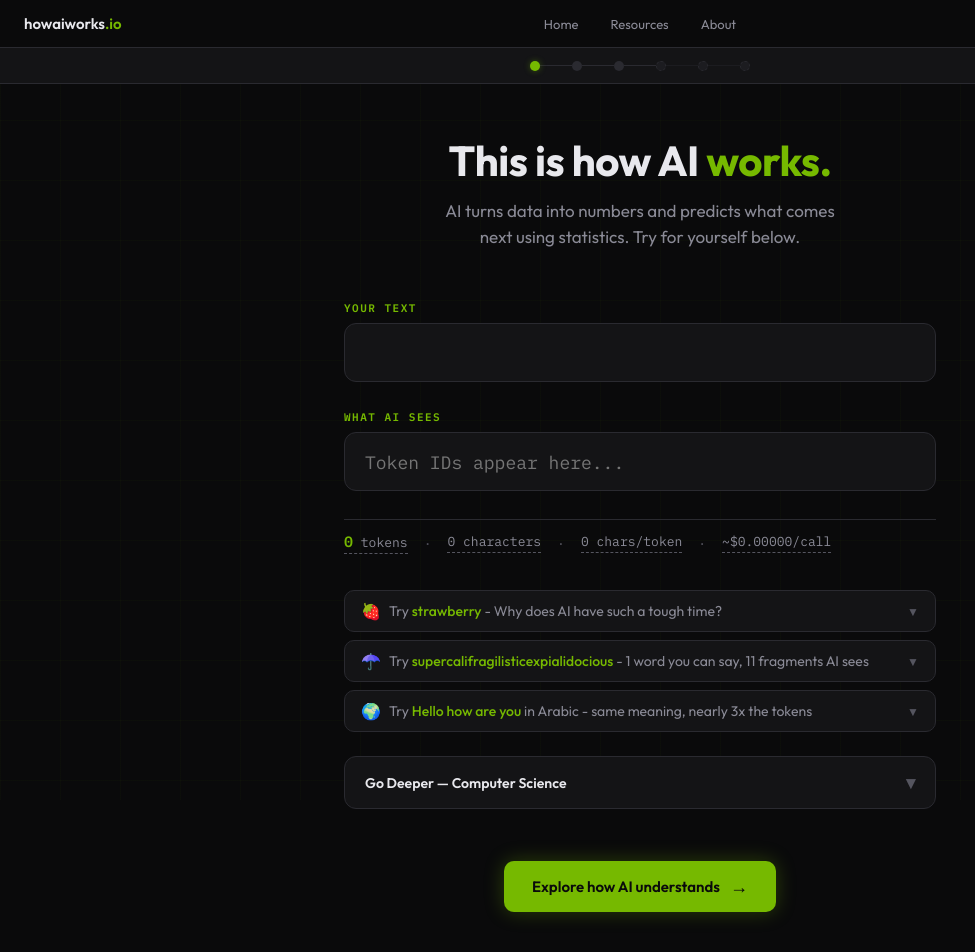
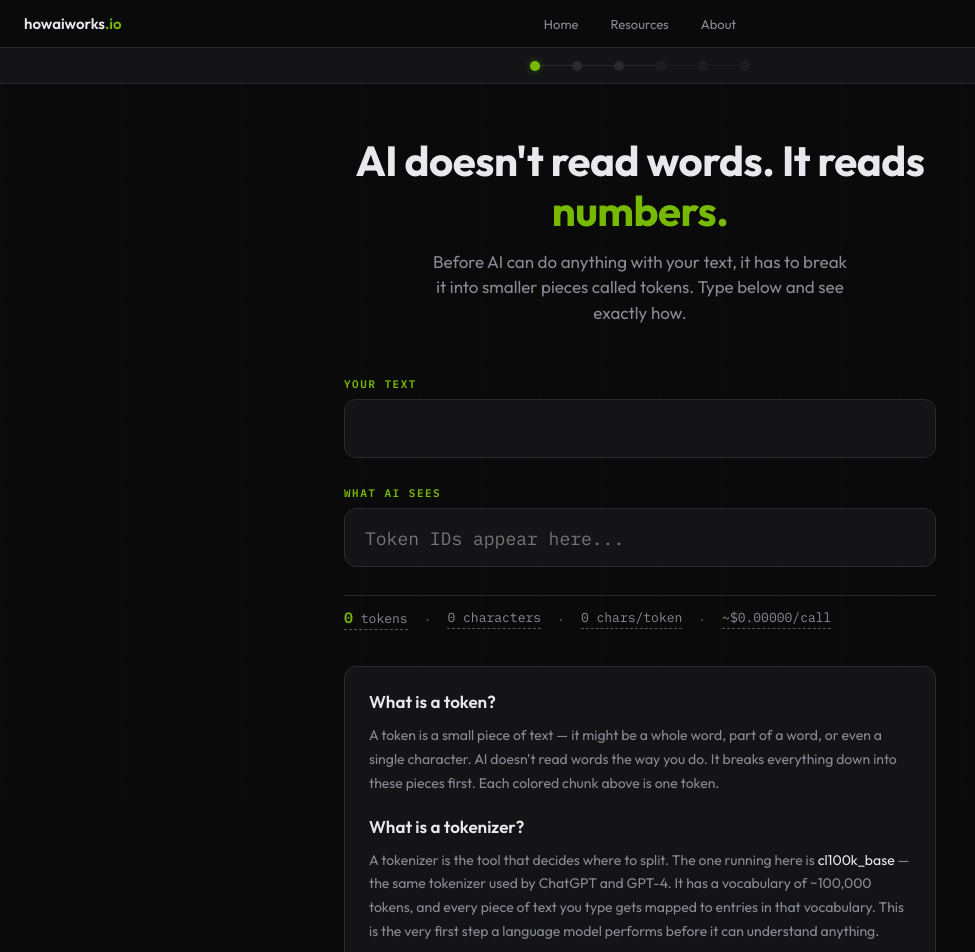
Before and after one commit to MatthewFeroz/howaiworks, a React (Vite) app: page /tokenize in a window 1280 px wide. Shown: the top 952 px of the page, without its empty margins (0-975 px from the left). Built offline with nearby package versions, Linux system fonts and the light colour scheme.

Commit message:
Cleaning up descriptions and ensuring content is following lesson plan

```diff
--- a/src/components/DepthPanel.jsx
+++ b/src/components/DepthPanel.jsx
@@ -228,7 +228,7 @@ export default function DepthPanel({ sections, visible, delay = 0, onOpen }) {
           textAlign: 'left',
         }}
       >
-        <span style={{ flex: 1 }}>Go Deeper — Computer Science</span>
+        <span style={{ flex: 1 }}>The computer science behind this</span>
         <span style={{
           transform: isOpen ? 'rotate(180deg)' : 'rotate(0)',
           transition: 'transform 0.3s',
--- a/src/components/Hero.jsx
+++ b/src/components/Hero.jsx
@@ -18,7 +18,7 @@ export default function Hero() {
         marginBottom: 12,
         letterSpacing: -0.5,
       }}>
-        This is how AI <span style={{ color: 'var(--nvidia-green)' }}>works.</span>
+        AI doesn't read words. It reads <span style={{ color: 'var(--nvidia-green)' }}>numbers.</span>
       </h1>
 
       <p style={{
@@ -29,8 +29,8 @@ export default function Hero() {
         margin: '0 auto',
         lineHeight: 1.5,
       }}>
-        AI turns data into numbers and predicts what comes next using statistics.
-        Try for yourself below.
+        Before AI can do anything with your text, it has to break it into smaller pieces called tokens.
+        Type below and see exactly how.
       </p>
     </motion.div>
   )
--- a/src/components/TokenizerPhase.jsx
+++ b/src/components/TokenizerPhase.jsx
@@ -5,8 +5,20 @@ import Nudge from './Nudge'
 import DepthPanel, { PythonCode } from './DepthPanel'
 import { markLessonComplete } from './Navbar'
 
-const AUTO_TYPE_TEXT = 'How does AI work?'
+const CHAR_LIMIT = 280
 const TYPE_SPEED = 60 // ms per character
+const PAUSE_BETWEEN_PHRASES = 2000 // ms to hold each phrase before clearing
+
+const DEMO_PHRASES = [
+  'How does AI work?',
+  'Just keep swimming.',
+  'Summarize this document for me.',
+  'Hello, World!',
+  'Fix the bug in my code.',
+  'With great power comes great responsibility.',
+  'Explain this like I\'m five.',
+  "I'm sorry Dave, I'm afraid I can't do that.", // easter egg — last
+]
 
 // Token color palette - matches globals.css .token-color-*
 const TOKEN_COLORS = [
@@ -26,12 +38,12 @@ export default function TokenizerPhase({
 }) {
   const [isAutoTyping, setIsAutoTyping] = useState(true)
   const [autoTypeIndex, setAutoTypeIndex] = useState(0)
+  const [demoPhraseIdx, setDemoPhraseIdx] = useState(0) // which phrase in DEMO_PHRASES
   const [userHasTyped, setUserHasTyped] = useState(false)
   const [textFocused, setTextFocused] = useState(false)
   const [textHovered, setTextHovered] = useState(false)
   const [idsFocused, setIdsFocused] = useState(false)
   const [hoveredStat, setHoveredStat] = useState(null)
-  const [hasScrolled, setHasScrolled] = useState(false)
   const [activeNudge, setActiveNudge] = useState(null) // key of the clicked nudge
   const [exploredNudges, setExploredNudges] = useState(new Set()) // nudges user has clicked
   const [nudgeTyping, setNudgeTyping] = useState(null) // { text, index } for nudge type animation
@@ -101,21 +113,31 @@ export default function TokenizerPhase({
     },
   ]
 
-  // Auto-type animation on load
+  // Auto-type animation — cycles through DEMO_PHRASES
   useEffect(() => {
     if (!isReady || !isAutoTyping) return
 
-    if (autoTypeIndex < AUTO_TYPE_TEXT.length) {
+    const currentPhrase = DEMO_PHRASES[demoPhraseIdx]
+
+    if (autoTypeIndex < currentPhrase.length) {
+      // Still typing the current phrase
       const timer = setTimeout(() => {
-        const newText = AUTO_TYPE_TEXT.slice(0, autoTypeIndex + 1)
+        const newText = currentPhrase.slice(0, autoTypeIndex + 1)
         onInputChange(newText)
         setAutoTypeIndex(autoTypeIndex + 1)
       }, TYPE_SPEED)
       return () => clearTimeout(timer)
     } else {
-      setIsAutoTyping(false)
+      // Phrase fully typed — pause then move to next
+      const timer = setTimeout(() => {
+        const nextIdx = (demoPhraseIdx + 1) % DEMO_PHRASES.length
+        setDemoPhraseIdx(nextIdx)
+        setAutoTypeIndex(0)
+        onInputChange('')
+      }, PAUSE_BETWEEN_PHRASES)
+      return () => clearTimeout(timer)
     }
-  }, [isReady, isAutoTyping, autoTypeIndex, onInputChange])
+  }, [isReady, isAutoTyping, autoTypeIndex, demoPhraseIdx, onInputChange])
 
   // Nudge typing animation (character-by-character, same as initial auto-type)
   useEffect(() => {
@@ -137,10 +159,14 @@ export default function TokenizerPhase({
 
   // Handle user text input (bar 1)
   const handleTextInput = useCallback((e) => {
-    const text = e.target.value
+    let text = e.target.value
+    // Enforce character limit
+    if (text.length > CHAR_LIMIT) {
+      text = text.slice(0, CHAR_LIMIT)
+    }
     // Cancel any in-progress nudge typing animation
     setNudgeTyping(null)
-    if (!userHasTyped && text !== AUTO_TYPE_TEXT.slice(0, text.length)) {
+    if (!userHasTyped) {
       setUserHasTyped(true)
       setIsAutoTyping(false)
       onUserTyped?.()
@@ -193,17 +219,6 @@ export default function TokenizerPhase({
     el.style.height = 'auto'
     el.style.height = el.scrollHeight + 'px'
   }, [derivedIdsText, editingBar])
-
-  // Track scroll to dismiss the "Scroll to explore more" indicator
-  useEffect(() => {
-    const handleScroll = () => {
-      if (window.scrollY > 100) {
-        setHasScrolled(true)
-      }
-    }
-    window.addEventListener('scroll', handleScroll, { passive: true })
-    return () => window.removeEventListener('scroll', handleScroll)
-  }, [])
 
   // Handle nudge clicks
   const handleNudge = (nudgeKey, text) => {
@@ -394,8 +409,18 @@ export default function TokenizerPhase({
       style={{ padding: '20px 0 20px' }}
     >
       {/* === BAR 1: Your text === */}
-      <div style={{ ...labelStyle, color: 'var(--nvidia-green)' }}>
-        Your text
+      <div style={{ ...labelStyle, color: 'var(--nvidia-green)', display: 'flex', justifyContent: 'space-between', alignItems: 'center' }}>
+        <span>Your text</span>
+        {userHasTyped && (
+          <span style={{
+            color: charCount >= CHAR_LIMIT ? '#e87a96' : charCount >= CHAR_LIMIT * 0.85 ? '#e8d06e' : 'var(--text-dim)',
+            fontWeight: charCount >= CHAR_LIMIT ? 600 : 400,
+            fontSize: 11,
+            transition: 'color 0.2s',
+          }}>
+            {charCount}/{CHAR_LIMIT}
+          </span>
+        )}
       </div>
       <div
         style={{ position: 'relative', marginBottom: 0, cursor: textFocused ? undefined : 'pointer' }}
@@ -435,8 +460,20 @@ export default function TokenizerPhase({
             e.target.style.height = 'auto'
             e.target.style.height = e.target.scrollHeight + 'px'
           }}
-          onFocus={() => { setTextFocused(true); setEditingBar('text') }}
+          onFocus={() => {
+            setTextFocused(true)
+            setEditingBar('text')
+            // On first focus, stop auto-typing and clear so user can type
+            if (!userHasTyped) {
+              setIsAutoTyping(false)
+              setNudgeTyping(null)
+              setUserHasTyped(true)
+              onInputChange('')
+              onUserTyped?.()
+            }
+          }}
           onBlur={() => { setTextFocused(false); setEditingBar(null) }}
+          maxLength={CHAR_LIMIT}
           style={barStyle(textFocused, { breathing: isBreathing, hovered: textHovered && !textFocused })}
         />
 
@@ -573,56 +610,51 @@ export default function TokenizerPhase({
         </StatItem>
       </div>
 
-      {/* Phase 2: "Scroll to explore more" — after user types, until they scroll */}
-      <AnimatePresence>
-        {userHasTyped && !hasScrolled && (
-          <motion.div
-            key="scroll-prompt"
-            initial={{ opacity: 0, y: 8 }}
-            animate={{ opacity: 1, y: 0 }}
-            exit={{ opacity: 0, y: -4 }}
-            transition={{ duration: 0.5 }}
-            style={{
-              position: 'fixed',
-              bottom: 0,
-              left: 0,
-              right: 0,
-              display: 'flex',
-              flexDirection: 'column',
-              alignItems: 'center',
-              justifyContent: 'flex-end',
-              paddingBottom: 24,
-              height: 60,
-              background: 'linear-gradient(transparent, var(--bg-deep) 60%)',
-              pointerEvents: 'none',
-              zIndex: 10,
-            }}
-          >
-            <span style={{
-              fontSize: 15,
-              color: 'var(--text-secondary)',
-              fontWeight: 400,
-              letterSpacing: 0.2,
-            }}>
-              Scroll to explore more
-            </span>
-            <motion.span
-              animate={{ y: [0, 5, 0] }}
-              transition={{ duration: 1.8, repeat: Infinity, ease: 'easeInOut' }}
-              style={{
-                display: 'inline-block',
-                fontSize: 18,
-                color: 'var(--nvidia-green)',
-                opacity: 0.7,
-                lineHeight: 1,
-                marginTop: 4,
-              }}
-            >
-              ↓
-            </motion.span>
-          </motion.div>
-        )}
-      </AnimatePresence>
+      <div style={{
+        marginTop: 24,
+        background: 'var(--bg-surface)',
+        border: '1px solid var(--border)',
+        borderRadius: 12,
+        padding: 24,
+        display: 'flex',
+        flexDirection: 'column',
+        gap: 20,
+      }}>
+        <div>
+          <div style={{
+            fontSize: 17,
+            fontWeight: 600,
+            color: 'var(--text-primary)',
+            marginBottom: 12,
+          }}>
+            What is a token?
+          </div>
+          <div style={{
+            fontSize: 14,
+            color: 'var(--text-secondary)',
+            lineHeight: 1.7,
+          }}>
+            A token is a small piece of text — it might be a whole word, part of a word, or even a single character. AI doesn't read words the way you do. It breaks everything down into these pieces first. Each colored chunk above is one token.
+          </div>
+        </div>
+        <div>
+          <div style={{
+            fontSize: 17,
+            fontWeight: 600,
+            color: 'var(--text-primary)',
+            marginBottom: 12,
+          }}>
+            What is a tokenizer?
+          </div>
+          <div style={{
+            fontSize: 14,
+            color: 'var(--text-secondary)',
+            lineHeight: 1.7,
+          }}>
+            A tokenizer is the tool that decides where to split. The one running here is <span style={{ color: 'var(--text-primary)' }}>cl100k_base</span> — the same tokenizer used by ChatGPT and GPT-4. It has a vocabulary of ~100,000 tokens, and every piece of text you type gets mapped to entries in that vocabulary. This is the very first step a language model performs before it can understand anything.
+          </div>
+        </div>
+      </div>
 
       {/* Nudges - accordion style, each expands to reveal insight */}
       <div style={{ display: 'flex', flexDirection: 'column', gap: 8, marginTop: 24 }}>
--- a/src/pages/EmbeddingsPage.jsx
+++ b/src/pages/EmbeddingsPage.jsx
@@ -17,7 +17,41 @@ export default function EmbeddingsPage() {
   const [allExperimentsExplored, setAllExperimentsExplored] = useState(false)
   const [arithmeticDisplay, setArithmeticDisplay] = useState(null)
   const [mapPhase, setMapPhase] = useState('scrambled')
+  const [isAutoTyping, setIsAutoTyping] = useState(true)
+  const [autoTypeIndex, setAutoTypeIndex] = useState(0)
+  const [demoPhraseIdx, setDemoPhraseIdx] = useState(0)
   const inputRef = useRef(null)
+
+  const demoPhrases = ['python', 'butterfly', 'fear', 'ocean', 'queen', 'GPU', 'chocolate', 'Tokyo', 'pride', 'algorithm']
+
+  // Auto-type demo words and highlight them on the map
+  useEffect(() => {
+    if (!isAutoTyping) return
+
+    const currentPhrase = demoPhrases[demoPhraseIdx]
+    if (autoTypeIndex < currentPhrase.length) {
+      const timer = setTimeout(() => {
+        const newText = currentPhrase.slice(0, autoTypeIndex + 1)
+        setWordInput(newText)
+        setAutoTypeIndex(autoTypeIndex + 1)
+      }, 70)
+      return () => clearTimeout(timer)
+    } else {
+      // Finished typing — highlight the word on the map, then pause before next
+      const match = embeddingData.words.find(w => w.word.toLowerCase() === currentPhrase.toLowerCase())
+      if (match && selectedWord !== match.word) {
+        handleWordClick(match.word)
+      }
+      const timer = setTimeout(() => {
+        setAutoTypeIndex(0)
+        setDemoPhraseIdx((demoPhraseIdx + 1) % demoPhrases.length)
+        setWordInput('')
+        setSelectedWord(null)
+        setNeighborLines([])
+      }, 2000)
+      return () => clearTimeout(timer)
+    }
+  }, [isAutoTyping, autoTypeIndex, demoPhraseIdx])
 
   // Check Ollama availability
   useEffect(() => {
@@ -157,6 +191,9 @@ export default function EmbeddingsPage() {
 
   const handleInputSubmit = (e) => {
     e.preventDefault()
+    if (isAutoTyping) {
+      setIsAutoTyping(false)
+    }
     if (ollamaAvailable) {
       handleEmbedWord()
     } else {
@@ -183,41 +220,16 @@ export default function EmbeddingsPage() {
           AI doesn't just see numbers.{' '}
           <span style={{ color: 'var(--nvidia-green)' }}>It understands meaning.</span>
         </h1>
-        <div style={{
+        <p style={{
           fontSize: 17,
           color: 'var(--text-secondary)',
           fontWeight: 400,
           maxWidth: 420,
           margin: '0 auto',
           lineHeight: 1.5,
-          minHeight: 26,
         }}>
-          <AnimatePresence mode="wait">
-            {mapPhase === 'scrambled' && (
-              <motion.p
-                key="scrambled"
-                initial={{ opacity: 0 }}
-                animate={{ opacity: 1 }}
-                exit={{ opacity: 0 }}
-                transition={{ duration: 0.3 }}
-                style={{ margin: 0 }}
-              >
-                140 words. Just text.
-              </motion.p>
-            )}
-            {mapPhase === 'settled' && (
-              <motion.p
-                key="settled"
-                initial={{ opacity: 0 }}
-                animate={{ opacity: 1 }}
-                transition={{ duration: 0.5, delay: 0.2 }}
-                style={{ margin: 0 }}
-              >
-                AI organized these by meaning — no one told it which words are related.
-              </motion.p>
-            )}
-          </AnimatePresence>
-        </div>
+          AI organized these words by meaning — no one told it which words are related.
+        </p>
       </motion.div>
 
       {/* Meaning Map */}
@@ -240,7 +252,7 @@ export default function EmbeddingsPage() {
       <motion.div
         initial={{ opacity: 0, y: 10 }}
         animate={{ opacity: 1, y: 0 }}
-        transition={{ duration: 0.4, delay: 0.25 }}
+        transition={{ duration: 0.4, delay: 0.2 }}
         style={{ marginTop: 16, marginBottom: 8 }}
       >
         <form onSubmit={handleInputSubmit} style={{ display: 'flex', gap: 8 }}>
@@ -248,11 +260,15 @@ export default function EmbeddingsPage() {
             ref={inputRef}
             type="text"
             value={wordInput}
-            onChange={(e) => setWordInput(e.target.value)}
-            placeholder={ollamaAvailable
-              ? "Type a word to embed it on the map..."
-              : "Type a word from the map to highlight it..."
-            }
+            onChange={(e) => {
+              if (isAutoTyping) {
+                setIsAutoTyping(false)
+                setSelectedWord(null)
+                setNeighborLines([])
+              }
+              setWordInput(e.target.value)
+            }}
+            placeholder="Type or click a word from the map to highlight it..."
             style={{
               flex: 1,
               padding: '12px 16px',
@@ -266,6 +282,12 @@ export default function EmbeddingsPage() {
               transition: 'border-color 0.2s, box-shadow 0.2s',
             }}
             onFocus={(e) => {
+              if (isAutoTyping) {
+                setIsAutoTyping(false)
+                setWordInput('')
+                setSelectedWord(null)
+                setNeighborLines([])
+              }
               e.target.style.borderColor = 'var(--nvidia-green)'
               e.target.style.boxShadow = '0 0 0 3px var(--nvidia-green-dim)'
             }}
@@ -297,20 +319,45 @@ export default function EmbeddingsPage() {
               e.currentTarget.style.boxShadow = 'none'
             }}
           >
-            {ollamaAvailable ? 'Embed' : 'Find'}
+            Find
           </button>
         </form>
-        {!ollamaAvailable && (
-          <div style={{
-            fontFamily: 'var(--font-mono)',
-            fontSize: 11,
-            color: 'var(--text-dim)',
-            marginTop: 6,
-            paddingLeft: 4,
-          }}>
-            Connect Ollama to embed your own words live on the map
-          </div>
-        )}
+      </motion.div>
+
+      {/* What is an embedding / vector explainer card */}
+      <motion.div
+        initial={{ opacity: 0, y: 14 }}
+        animate={{ opacity: 1, y: 0 }}
+        transition={{ duration: 0.4, delay: 0.25 }}
+        style={{
+          background: 'var(--bg-surface)',
+          border: '1px solid var(--border)',
+          borderRadius: 12,
+          padding: 24,
+          marginTop: 12,
+          marginBottom: 8,
+        }}
+      >
+        <h3 style={{ fontSize: 17, fontWeight: 600, color: 'var(--text-primary)', marginBottom: 8 }}>
+          What is an embedding?
+        </h3>
+        <p style={{ fontSize: 14, color: 'var(--text-secondary)', lineHeight: 1.7, marginBottom: 20 }}>
+          An embedding is a way of turning a word into a list of numbers that captures its{' '}
+          <span style={{ color: 'var(--text-primary)' }}>meaning</span>. The model learns these numbers
+          during training so that words with similar meanings end up with similar numbers. Every dot on the
+          map above is one word, placed according to its embedding.
+        </p>
+
+        <h3 style={{ fontSize: 17, fontWeight: 600, color: 'var(--text-primary)', marginBottom: 8 }}>
+          What is a vector?
+        </h3>
+        <p style={{ fontSize: 14, color: 'var(--text-secondary)', lineHeight: 1.7, margin: 0 }}>
+          A vector is just a list of numbers — like coordinates, but in many dimensions. Each word's
+          embedding is a vector with{' '}
+          <span style={{ color: 'var(--text-primary)' }}>768 numbers</span>. We can't visualize 768
+          dimensions, so the map above compresses them down to 2. Even in this simplified view, you can
+          see that related words cluster together — animals near animals, emotions near emotions.
+        </p>
       </motion.div>
 
       {/* Spacer */}
@@ -341,16 +388,9 @@ export default function EmbeddingsPage() {
             defaultOpen: true,
             content: (
               <div>
-                <p style={{ marginBottom: 16 }}>
-                  <strong style={{ color: 'var(--nvidia-green)', fontSize: 15 }}>What are embeddings?</strong>
-                </p>
-                <p style={{ marginBottom: 12 }}>
-                  An embedding is a list of numbers — typically 768 or more — that represents the <em>meaning</em> of
-                  a word, sentence, or concept. These numbers aren't random; they're learned by the model so that{' '}
-                  <strong style={{ color: 'var(--text-primary)' }}>similar meanings produce similar numbers.</strong>
-                </p>
                 <p style={{ marginBottom: 20 }}>
-                  The scatter plot above projects 768 dimensions down to just 2 (using PCA — Principal Component Analysis).
+                  The scatter plot above projects 768 dimensions down to just 2 using{' '}
+                  <strong style={{ color: 'var(--text-primary)' }}>PCA (Principal Component Analysis)</strong>.
                   Even in this crude 2D view, you can see clusters of meaning: animals together, emotions together,
                   places together. In the full 768-dimensional space, these relationships are far richer.
                 </p>
```
